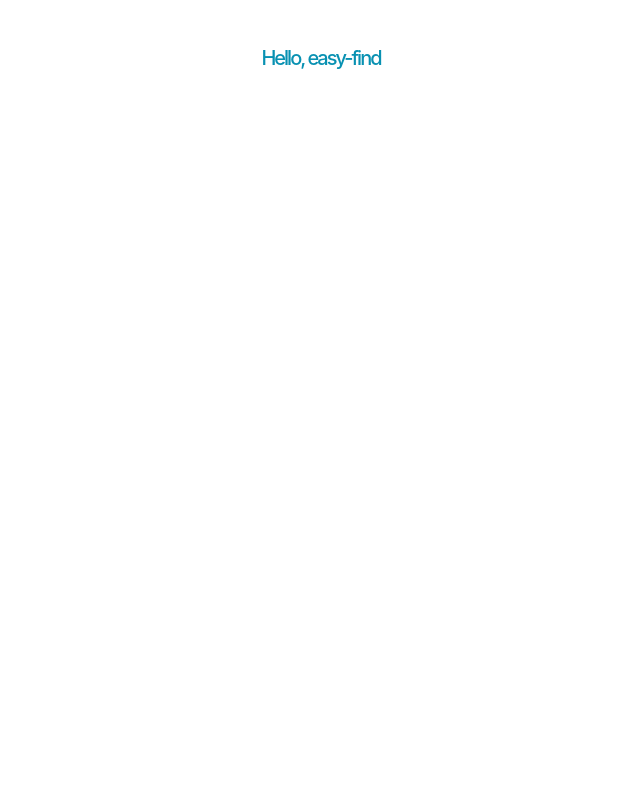
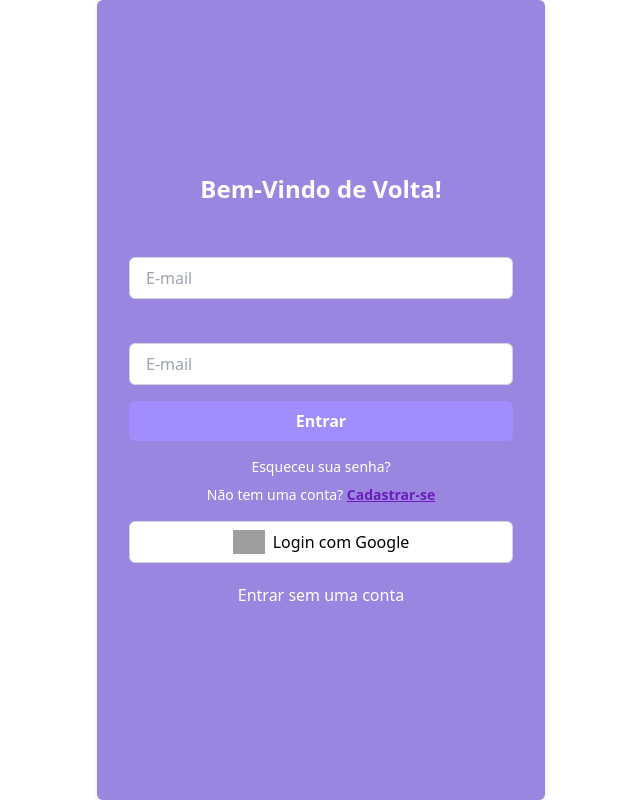
Before and after one commit to klsio22/easy-find, an Angular app: page / in a window 1280 px wide. Shown: the whole page, without its empty margins (319-959 px from the left). Built offline with nearby package versions, Linux system fonts and the light colour scheme; grey boxes are pictures that could not be loaded.

Commit message:
feat(login): estilizando tela de login

```diff
--- a/src/app/app.component.html
+++ b/src/app/app.component.html
@@ -1,8 +1 @@
-<main class="main">
-  <div class="content text-xl">
-    <h1 class="text-cyan-600 text-xl">Hello, {{ title }}</h1>
-  </div>
-</main>
-
-
 <router-outlet />
--- a/src/app/app.component.ts
+++ b/src/app/app.component.ts
@@ -7,6 +7,5 @@ import { RouterOutlet } from '@angular/router';
   imports: [RouterOutlet],
   templateUrl: './app.component.html',
 })
-export class AppComponent {
-  title = 'easy-find';
-}
+
+export class AppComponent {}
--- a/src/app/app.routes.ts
+++ b/src/app/app.routes.ts
@@ -2,5 +2,5 @@ import { Routes } from '@angular/router';
 import { LoginComponent } from './components/pages/login/login.component';
 
 export const routes: Routes = [
-  { path: 'login', component: LoginComponent },
+  { path: '', component: LoginComponent},
 ];
--- a/src/app/components/pages/login/login-routing.module.ts
+++ b/src/app/components/pages/login/login-routing.module.ts
@@ -1,11 +1,12 @@
 import { NgModule } from '@angular/core';
 import { RouterModule, Routes } from '@angular/router';
 import { LoginComponent } from './login.component';
+import { FormsModule, ReactiveFormsModule } from '@angular/forms';
 
 const routes: Routes = [{ path: 'login', component: LoginComponent }];
 
 @NgModule({
-  imports: [RouterModule.forChild(routes)],
+  imports: [RouterModule.forChild(routes), FormsModule, ReactiveFormsModule],
   exports: [RouterModule],
 })
 export class LoginRoutingModule {}
--- a/src/app/components/pages/login/login.component.html
+++ b/src/app/components/pages/login/login.component.html
@@ -1,26 +1,36 @@
-<div class="flex justify-center items-center h-screen bg-[#A28DFF]">
-  <div class="bg-white p-8 rounded-md shadow-md w-full max-w-md">
-    <h2 class="text-2xl font-bold mb-6 text-center">Bem-Vindo de Volta!</h2>
-    <form [formGroup]="loginForm" (ngSubmit)="onSubmit()" class="space-y-4">
-      <div>
-        <label for="email" class="block font-medium mb-1">E-mail</label>
-        <input type="email" id="email" formControlName="email" class="w-full border border-gray-300 rounded-md px-4 py-2 focus:outline-none focus:ring focus:ring-[#A28DFF]">
+<div class="flex justify-center items-center h-screen">
+  <div class="bg-[#9A86E1] p-8 rounded-md shadow-md w-full max-w-md h-full flex justify-center flex-col">
+    <h2 class="text-2xl font-bold mb-6 text-center text-white">Bem-Vindo de Volta!</h2>
+    <form [formGroup]="loginForm" class="space-y-4 w-full">
+      <div class="">
+        <label for="email" class="block font-medium mb-1 opacity-0">Email</label>
+        <input type="email" id="email" formControlName="email" placeholder="E-mail"
+          class="w-full border border-gray-300 rounded-md px-4 py-2 focus:outline-none focus:ring focus:ring-[#A28DFF]">
       </div>
-      <div>
-        <label for="password" class="block font-medium mb-1">Senha</label>
-        <input type="password" id="password" formControlName="password" class="w-full border border-gray-300 rounded-md px-4 py-2 focus:outline-none focus:ring focus:ring-[#A28DFF]">
+      <div class="">
+        <label for="password" class="block font-medium mb-1 opacity-0">password</label>
+        <input type="password" id="password" formControlName="password" placeholder="E-mail"
+          class=" w-full border border-gray-300 rounded-md px-4 py-2 focus:outline-none focus:ring focus:ring-[#A28DFF]">
       </div>
-      <button type="submit" class="w-full bg-[#A28DFF] text-white font-bold py-2 px-4 rounded-md hover:bg-[#8F72E8] focus:outline-none focus:ring focus:ring-[#A28DFF]">Entrar</button>
+      <button type="submit"
+        class="w-full bg-[#A28DFF] font-bold py-2 px-4 rounded-md hover:bg-[#8F72E8] focus:outline-none focus:ring focus:ring-[#A28DFF] text-white">Entrar</button>
     </form>
-    <div class="mt-4 text-center">
-      <p class="text-sm">Esqueceu sua senha? <a href="#" class="text-[#A28DFF] font-medium hover:underline">Cadastrar-se</a></p>
-      <p class="text-sm mt-2">Não tem uma conta? <a href="#" class="text-[#A28DFF] font-medium hover:underline">Cadastrar-se</a></p>
+    <div class="mt-4 text-center text-white">
+      <p class="text-sm">Esqueceu sua senha?</p>
+      <p class="text-sm mt-2">Não tem uma conta? <a href="#"
+          class="hover:underline text-[#6C1EBB] font-semibold underline">Cadastrar-se</a>
+      </p>
     </div>
     <div class="mt-4 text-center">
-      <button class="flex items-center justify-center w-full bg-white border border-gray-300 rounded-md px-4 py-2 hover:bg-gray-100 focus:outline-none focus:ring focus:ring-[#A28DFF]">
-        <img src="https://upload.wikimedia.org/wikipedia/commons/5/53/Google_%22G%22_Logo.svg" alt="Google" class="h-6 mr-2">
+      <button
+        class="flex items-center justify-center w-full bg-white border border-gray-300 rounded-md px-4 py-2 hover:bg-gray-100 focus:outline-none focus:ring focus:ring-[#A28DFF]">
+        <img src="https://th.bing.com/th/id/OIP.KZHronqZChyetW2WMzQwIAHaHX?rs=1&pid=ImgDetMain" alt="Google"
+          class="h-6 mr-2">
         Login com Google
       </button>
     </div>
+    <div class="flex justify-center my-5">
+      <a href="" class="text-white">Entrar sem uma conta</a>
+    </div>
   </div>
 </div>
--- a/src/app/components/pages/login/login.component.ts
+++ b/src/app/components/pages/login/login.component.ts
@@ -1,24 +1,20 @@
 import { Component } from '@angular/core';
-import { FormBuilder, FormGroup, Validators } from '@angular/forms';
+import {
+  FormControl,
+  FormGroup,
+  Validators,
+} from '@angular/forms';
 
 @Component({
   selector: 'app-login',
   templateUrl: './login.component.html',
 })
 export class LoginComponent {
-  loginForm: FormGroup;
+  loginForm = new FormGroup({
+    email: new FormControl('', [Validators.required, Validators.email]),
+    password: new FormControl('', Validators.required),
+  });
 
-  constructor(private formBuilder: FormBuilder) {
-    this.loginForm = this.formBuilder.group({
-      email: ['', [Validators.required, Validators.email]],
-      password: ['', Validators.required]
-    });
-  }
-
-  onSubmit() {
-    if (this.loginForm.valid) {
-      // Lógica de autenticação aqui
-      console.log(this.loginForm.value);
-    }
-  }
+  email = new FormControl('', [Validators.required, Validators.email]);
+  password = new FormControl('', Validators.required);
 }
```
Also changed, not shown: src/app/app-routing.module.ts (added, +18 -0 lines), src/app/app.component.sass (deleted), 1 other file (tests, documents, lock files or other folders).
